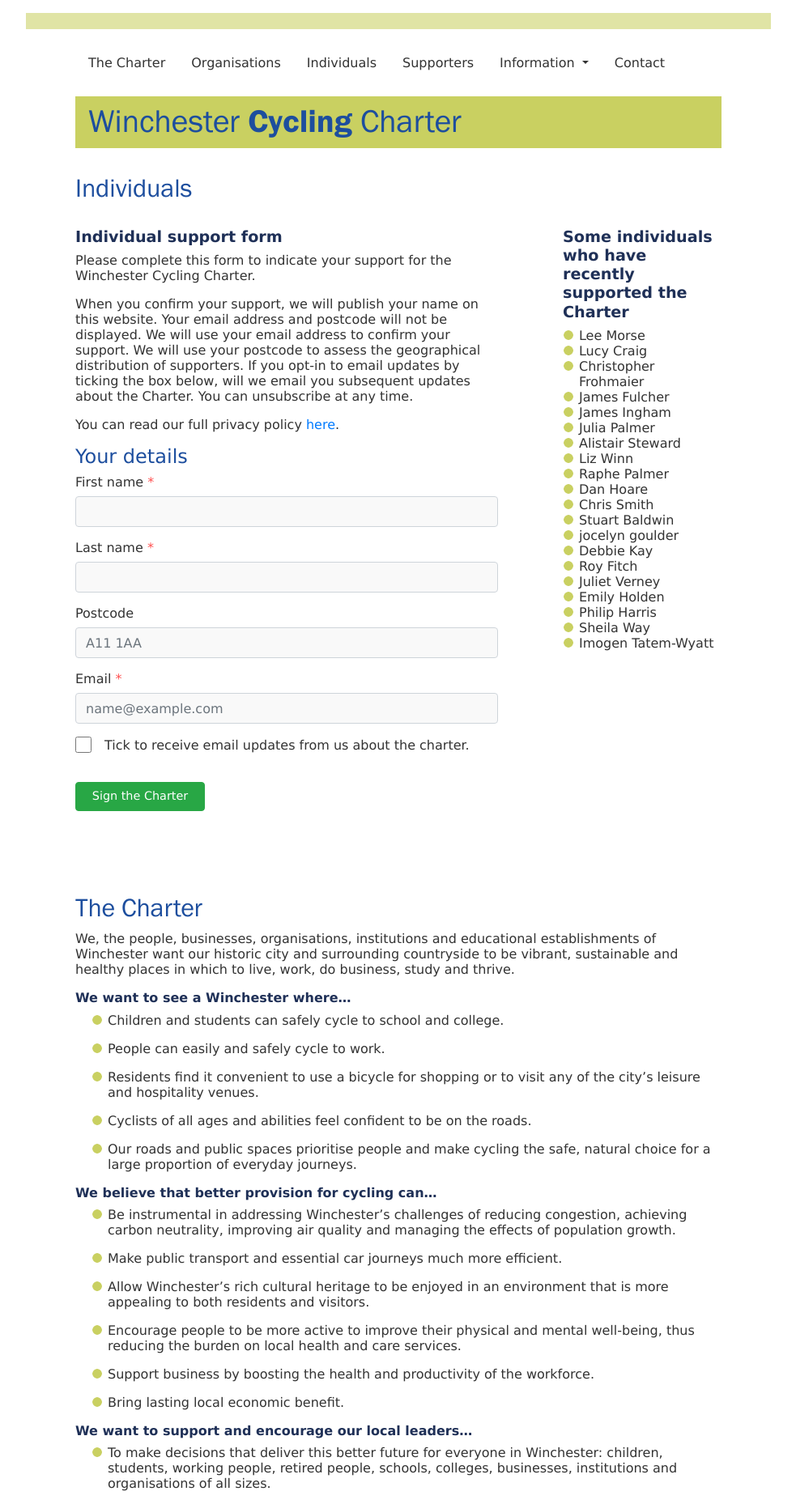
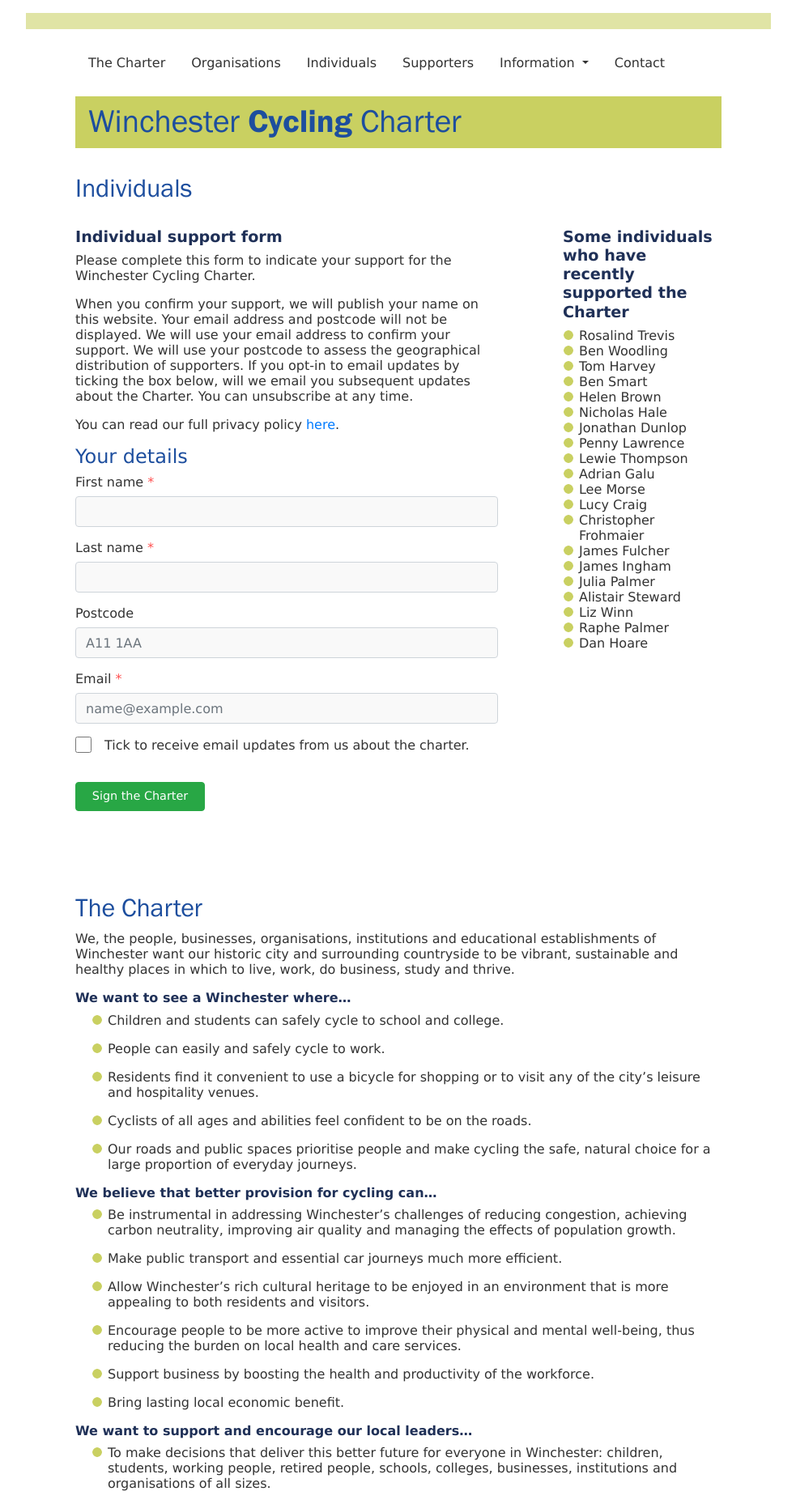
Before and after one commit to winchestercyclingcharter/winchestercyclingcharter.github.io, a Jekyll site: the page built from ind-page.md, in a window 1280 px wide. Shown: the whole page at 81% size, without its empty margins (148-1131 px from the left). Built offline with Jekyll 4.4.1, drawn with Linux system fonts in a browser that asks for light colours; nearby versions of some CDN libraries.

Commit message:
Update people.yml

```diff
--- a/_data/people.yml
+++ b/_data/people.yml
@@ -843,3 +843,13 @@ people:
 - { lastname: Frohmaier, firstname: Christopher, dt: 20230722-062429-977252 }
 - { lastname: Craig, firstname: Lucy, dt: 20230815-073007-518295 }
 - { lastname: Morse, firstname: Lee, dt: 20230820-175738-007858 }
+- { lastname: Galu, firstname: Adrian, dt: 20230930-102422-828710 }
+- { lastname: Thompson, firstname: Lewie, dt: 20230930-102424-357190 }
+- { lastname: Brown, firstname: Helen, dt: 20230930-102618-218860 }
+- { lastname: Smart, firstname: Ben, dt: 20230930-103027-598117 }
+- { lastname: Hale, firstname: Nicholas, dt: 20230930-102614-348895 }
+- { lastname: Harvey, firstname: Tom, dt: 20230930-104706-670918 }
+- { lastname: Lawrence, firstname: Penny, dt: 20230930-102517-733799 }
+- { lastname: Woodling, firstname: Ben, dt: 20230930-131141-660368 }
+- { lastname: Trevis, firstname: Rosalind, dt: 20230930-142700-018061 }
+- { lastname: Dunlop , firstname: Jonathan , dt: 20230930-102545-516191 }
```
